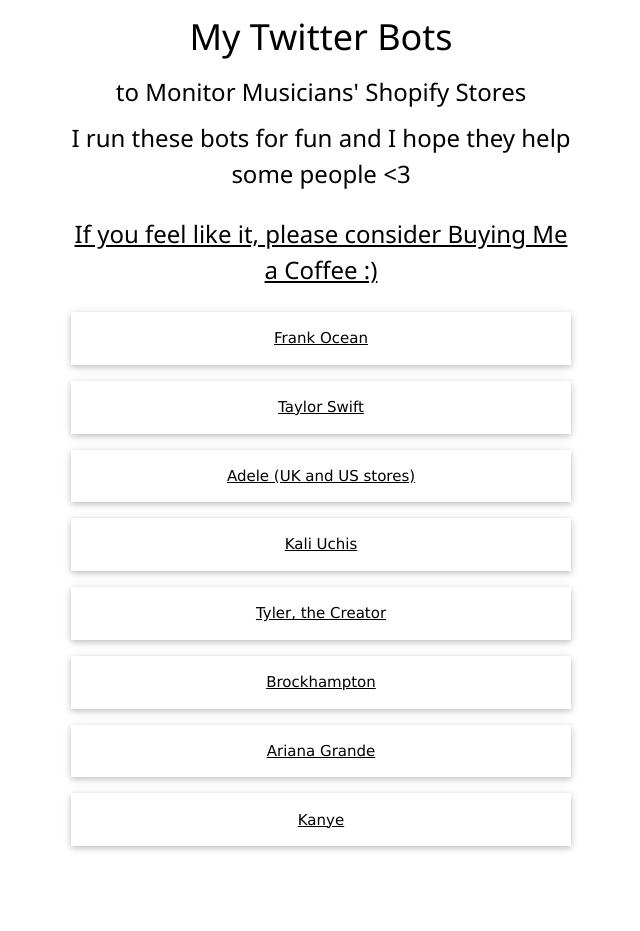
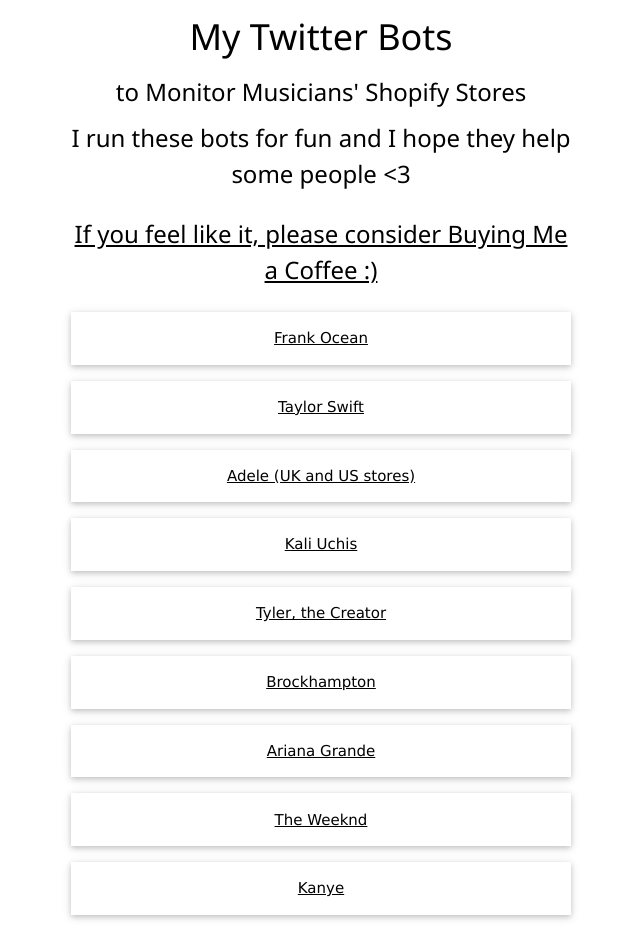
Before and after one commit to MyTwitterBots/MyTwitterBots.github.io, a plain HTML site: page index.html in a window 1280 px wide. Shown: the whole page, without its empty margins (319-959 px from the left). Before the commit the page ends 862 px from the top, so only its background shows below. Drawn offline with nearby package versions, Linux system fonts and the light colour scheme.

Commit message:
Update index.html

```diff
--- a/index.html
+++ b/index.html
@@ -27,6 +27,7 @@
   <div class="w3-panel w3-card-2"><a href= "https://twitter.com/AutoTylerAlerts"><center><p>Tyler, the Creator</p></center></a></div>
   <div class="w3-panel w3-card-2"><a href= "https://twitter.com/autobhalerts"><center><p>Brockhampton</p></center></a></div>
   <div class="w3-panel w3-card-2"><a href= "https://twitter.com/autoarianaalert"><center><p>Ariana Grande</p></center></a></div>
+  <div class="w3-panel w3-card-2"><a href= "https://twitter.com/autoweekndalerts"><center><p>The Weeknd</p></center></a></div>
   <div class="w3-panel w3-card-2"><a href= "https://twitter.com/autokanyealerts"><center><p>Kanye</p></center></a></div>
 </div>
 
```
